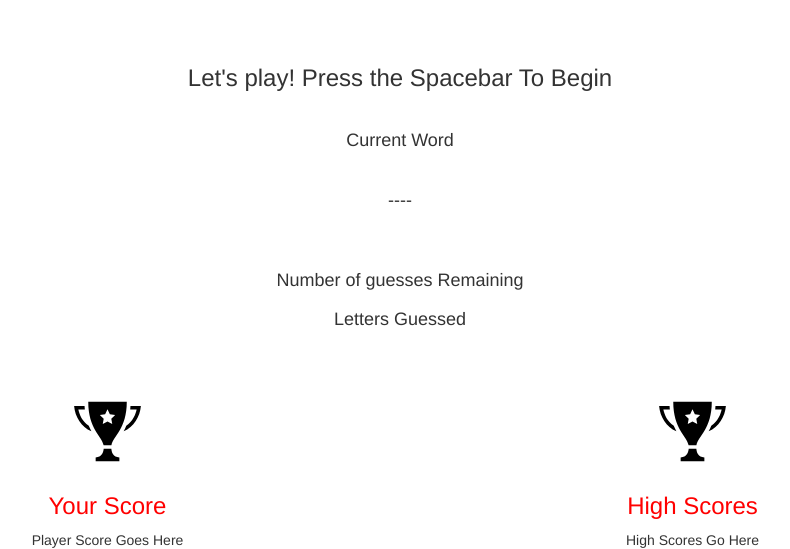
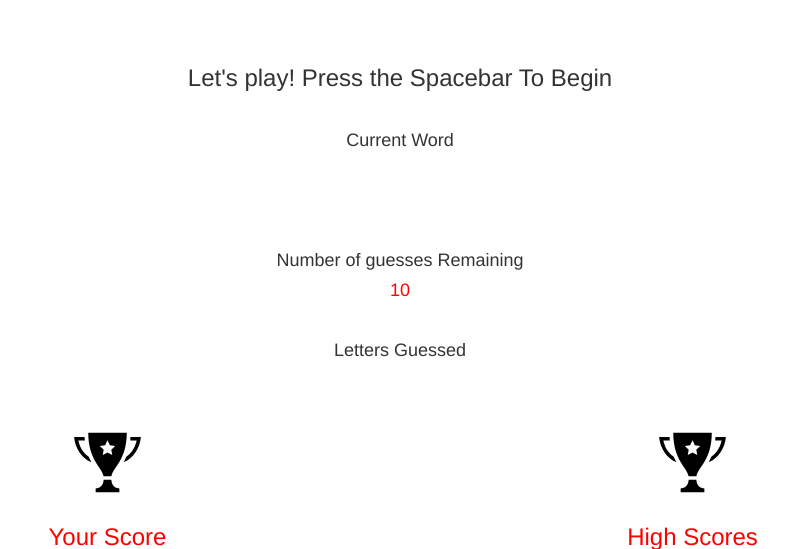
Before and after one commit to JTK0616/hangman-game, a PHP site: page / in a window 1280 px wide. Shown: the part 206-755 px from the top of the page, without its empty margins (240-1030 px from the left). Run offline with PHP 8.4, Linux system fonts and the light colour scheme.

Commit message:
Dashed word and number of guesses left displays

```diff
--- a/Index.html
+++ b/Index.html
@@ -29,7 +29,7 @@
 
 			<h4>Current Word</h4>
 				<br>
-				<h4><div id="dashed_word"></div>
+				<h1><div id="dashed_word"></div></h1>
 				<br>
 				<br>
 
@@ -39,13 +39,14 @@
 
 		<div class="row">
 			<h4>Number of guesses Remaining</h4>
-			<h4><div id="guesses_remaining"></div></h4>
+			<h4><div id="guesses_left"></div></h4>
 		</div> <!-- Row -->
 
 
 <!-- Letters Guessed -->
 
 		<div class="row">
+			<br>
 			<h4>Letters Guessed</h4>
 			<br>
 			<h4><div id="letters_guessed"</div></h4>
--- a/assets/css/style.css
+++ b/assets/css/style.css
@@ -23,6 +23,6 @@
 	text-align: center;
 }
 
-#guesses_remaining {
+#guesses_left {
 	color: red;
 }
--- a/assets/javascript/game.js
+++ b/assets/javascript/game.js
@@ -12,7 +12,7 @@ var randomWord = wordbank[Math.floor(Math.random() * wordbank.length)];
 
 document.body.onkeyup = function(e){
     if(e.keyCode == 32){
-    	console.log(randomWord)
+    	document.getElementById("dashed_word").innerHTML = (dashes);
     }
 }
 
@@ -26,35 +26,8 @@ for (i = 0; i < randomWord.length; i++) {
   }
 }
 
-document.getElementById("dashed_word").innerHTML = (dashes);
+console.log(randomWord);
 
-
-// Convert word chosen to blanks
-
-console.log(dashes);
-
-document.getElementById("dashed_word").innerHTML = (dashes);
-
-
-// function blanksFromAnswer(randomWord) {
-//   var result = "";
-//   for (var i = 0; i < randomWord.length; i++) {
-//     result += "_";
-//   }
-//   console.log(blanksFromAnswer);
-// }
-
-// function hiddenWord() {
-// 	for (i=0; i<randomWord.length; i++); {
-// 		console.log("_"*[i]);
-// 	}
-// }
-
-// hiddenWord(randomWord);
-
-// hiddenWord(randomWord) {
-// 	console.log();
-// }
 
 // Define Variables
 
@@ -63,4 +36,6 @@ document.getElementById("dashed_word").innerHTML = (dashes);
   var wins = 0;
   var previousGuesses = [];
 
-  // document.getElementById("random_word").innerHTML = (randomWord);
+//Display Number of guesses remaining
+
+document.getElementById("guesses_left").innerHTML = (guessesLeft)
```
